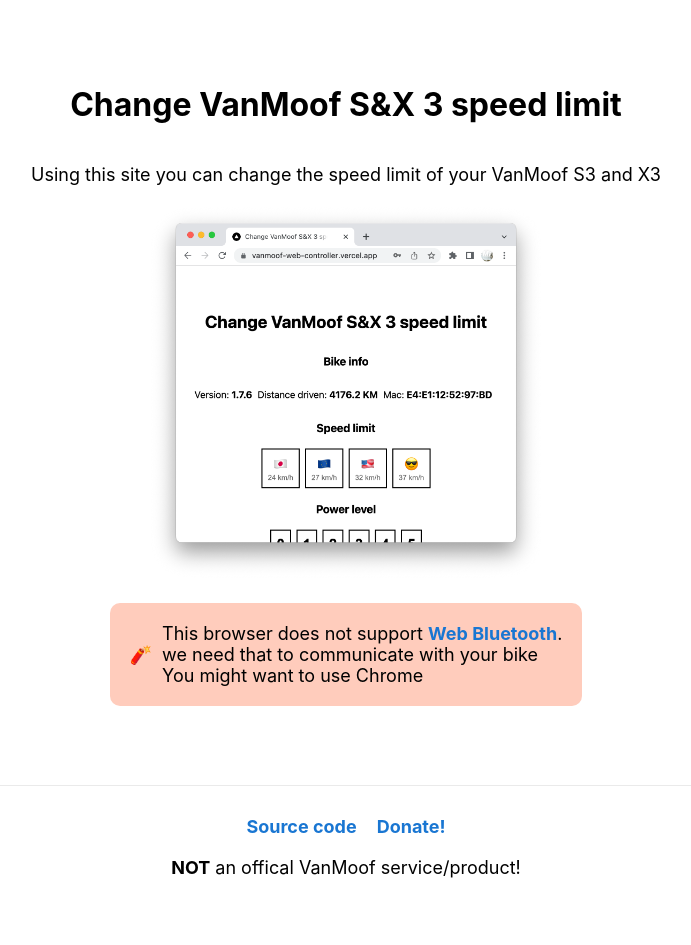
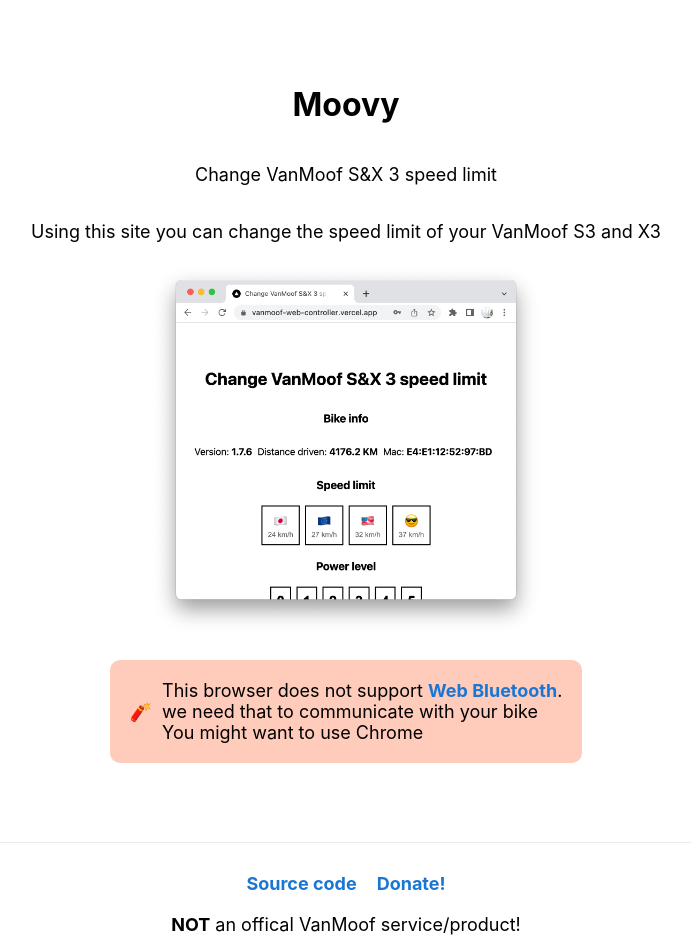
Before and after one commit to mjarkk/vanmoof-web-controller, a Next.js app: page / in a window 1280 px wide. Shown: the whole page, without its empty margins (294-985 px from the left). Before the commit the page ends 888 px from the top, so only its background shows below. Built offline with nearby package versions, Linux system fonts and the light colour scheme.

Commit message:
add branding

```diff
--- a/pages/_app.tsx
+++ b/pages/_app.tsx
@@ -5,8 +5,9 @@
 function MyApp({ Component, pageProps }: AppProps) {
   return <div>
     <Head>
-      <title>Change VanMoof S&X 3 speed limit</title>
-      <link rel="icon" href="/favicon.ico" />
+      <title>Moovy - Change VanMoof S&X 3 speed limit</title>
+      <link rel="icon" type="image/png" href="/compressed_logos/logo_full_64.png" />
+      <link rel="manifest" href="/app.webmanifest"></link>
       <meta name="description" content="Change the speed limit of your vanmoof S3 and X3" />
       <meta property="og:title" content="Change the speed limit of your vanmoof S3 and X3" />
       <meta property="og:image" content="https://vanmoof-web-controller.vercel.app/screenshot_dark.png" />
--- a/pages/index.tsx
+++ b/pages/index.tsx
@@ -69,7 +69,8 @@
   return (
     <div>
       <main>
-        <h1 className='title'>Change VanMoof S&X 3 speed limit</h1>
+        <h1 className='title'>Moovy</h1>
+        <p>Change VanMoof S&X 3 speed limit</p>
 
         {!browserCompatible || (!bikeInstance && !credentials) ?
           <>
```
Also changed, not shown: public/app.webmanifest (added).
